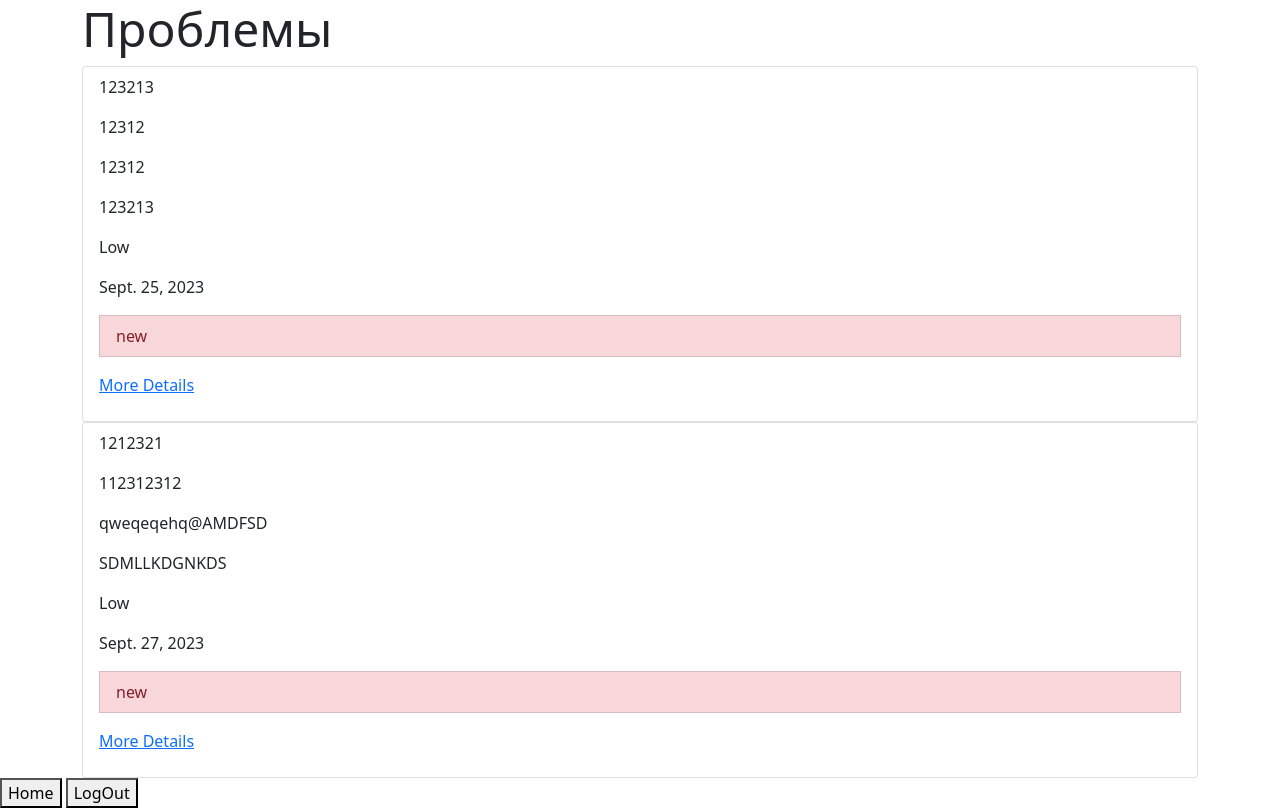
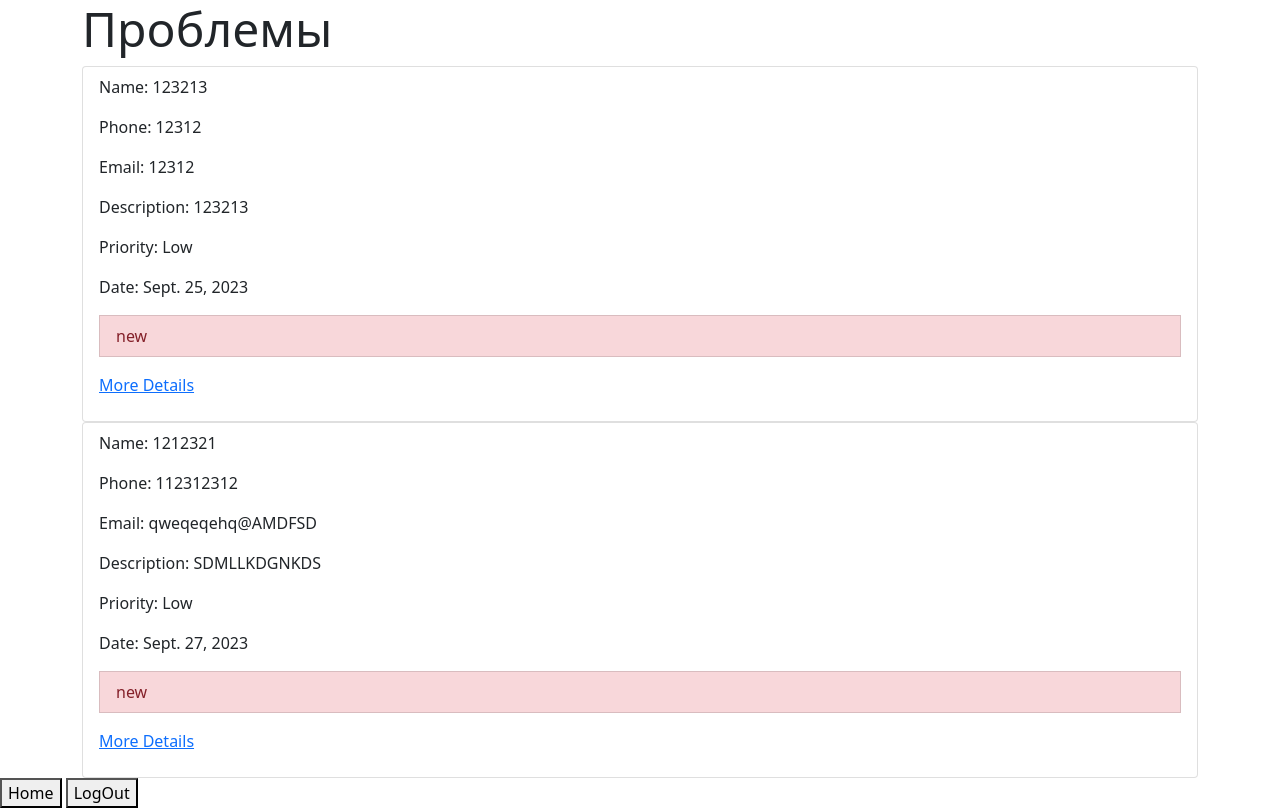
Before and after one commit to Redmi4ek/Django_course, a Django app: page /all_problem/ in a window 1280 px wide. Run offline with Django 4.2, Linux system fonts and the light colour scheme; a user stored in the database is signed in; data comes from the database, SQL or seed files in the repository; both versions use the stored data as it was after the commit.

Commit message:
обновленка

```diff
--- a/desk/helpdesk/templates/all_problem.html
+++ b/desk/helpdesk/templates/all_problem.html
@@ -9,6 +9,7 @@
 </head>
 <body>
 <script src="https://cdn.jsdelivr.net/npm/bootstrap@5.1.3/dist/js/bootstrap.bundle.min.js" integrity="sha384-ka7Sk0Gln4gmtz2MlQnikT1wXgYsOg+OMhuP+IlRH9sENBO0LRn5q+8nbTov4+1p" crossorigin="anonymous"></script>
+
     {% block content %}
     <div class="container">
         <h1 class="display-5">Проблемы</h1>
@@ -17,12 +18,12 @@
        <div class="container">
          <ul class="list-group">
                 <li class="list-group-item">
-                    <p>{{ problem.name }}</p>
-                    <p>{{ problem.phone }}</p>
-                    <p>{{ problem.email }}</p>
-                    <p>{{ problem.description }}</p>
-                    <p>{{ problem.priority }}</p>
-                    <p>{{ problem.date }}</p>
+                    <p>Name: {{ problem.name }}</p>
+                    <p>Phone: {{ problem.phone }}</p>
+                    <p>Email: {{ problem.email }}</p>
+                    <p>Description: {{ problem.description }}</p>
+                    <p>Priority: {{ problem.priority }}</p>
+                    <p>Date: {{ problem.date }}</p>
                     <p class="list-group-item list-group-item-danger">{{ problem.status }}</p>
                     <p><a href="{% url 'more' problem_id=problem.id %}">More Details</a></p>
                 </li>
--- a/desk/helpdesk/templates/more.html
+++ b/desk/helpdesk/templates/more.html
@@ -11,11 +11,11 @@
 <script src="https://cdn.jsdelivr.net/npm/bootstrap@5.1.3/dist/js/bootstrap.bundle.min.js" integrity="sha384-ka7Sk0Gln4gmtz2MlQnikT1wXgYsOg+OMhuP+IlRH9sENBO0LRn5q+8nbTov4+1p" crossorigin="anonymous"></script>
     <div class="container">
 
-            <p >About problem</p>
+            <p>About problem</p>
             <p>Name: {{ problem_more.name }}</p>
-            <p>Author name: {{ problem_more.creator_name }}</p>
+            <p>Phone: {{ problem_more.phone }}</p>
             <p>Description: {{ problem_more.description }}</p>
-            <p>Data of creation: {{ problem_more.created_date }}</p>
+            <p>Data of creation: {{ problem_more.date }}</p>
 
         <form method="post">
             <label for="actions">Actions:</label>
```
Also changed, not shown: desk/helpdesk/templates/help_list.html (+17 -6 lines), desk/db.sqlite3.
